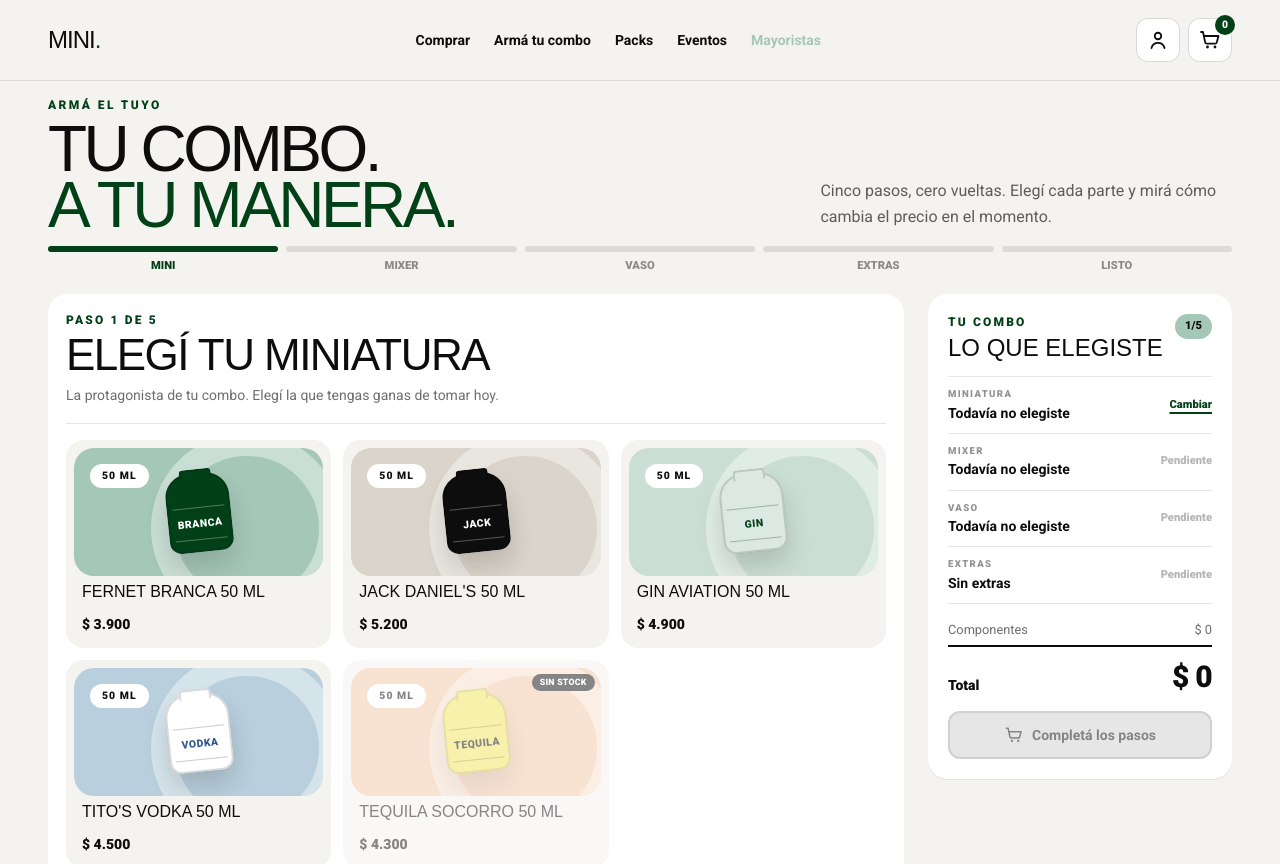
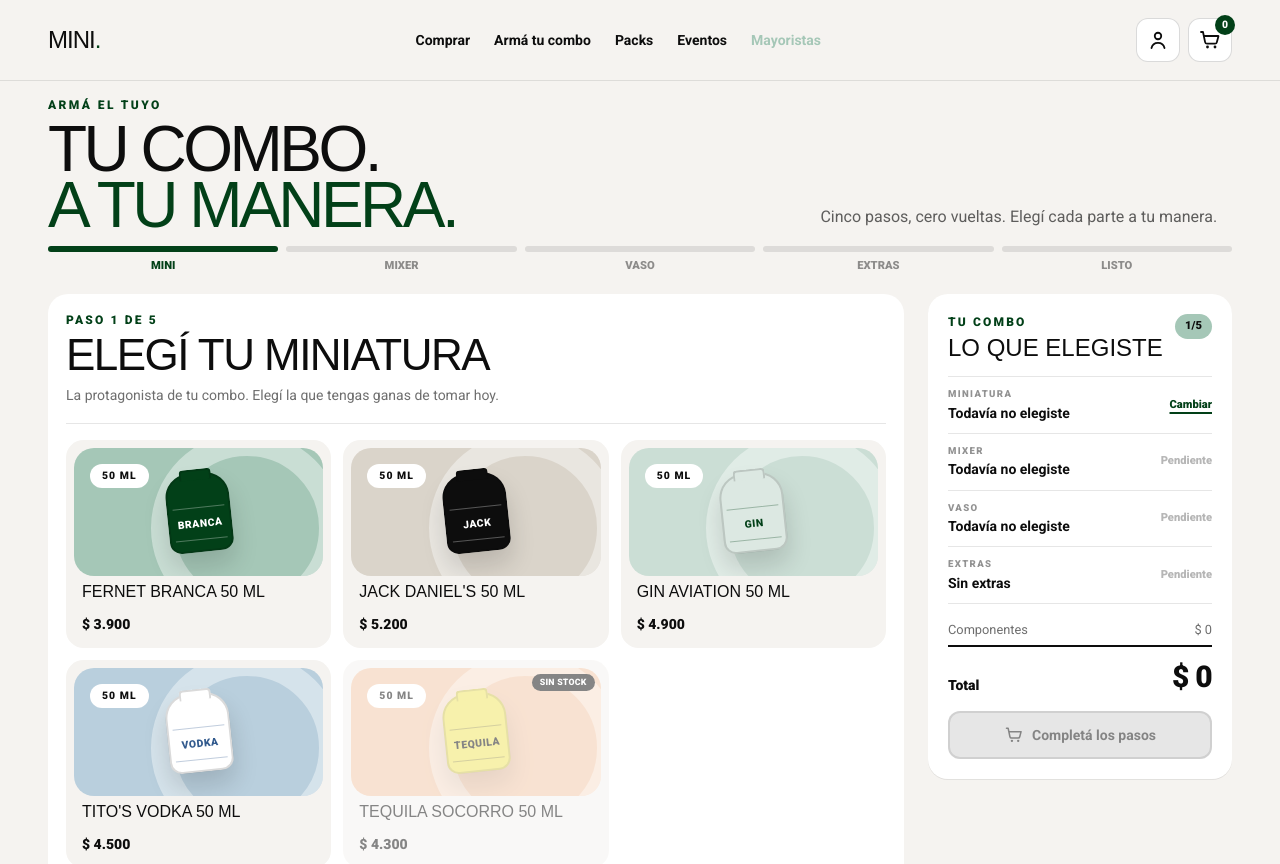
Before and after one commit to JeremiasBustos02/mini-drinks, a Next.js app: page /arma-tu-combo in a window 1280 px wide. Shown: the top 864 px of the page. Built offline with nearby package versions, Linux system fonts and the light colour scheme; a web font is replaced by a local one.

Commit message:
refactor: texto de combo-builder

```diff
--- a/app/arma-tu-combo/page.tsx
+++ b/app/arma-tu-combo/page.tsx
@@ -29,7 +29,7 @@
                 </h1>
               </div>
               <p className="max-w-xl text-sm leading-relaxed text-ink/65 sm:text-base lg:pb-1">
-                Cinco pasos, cero vueltas. Elegí cada parte y mirá cómo cambia el precio en el momento.
+                Cinco pasos, cero vueltas. Elegí cada parte a tu manera.
               </p>
             </div>
 
```
